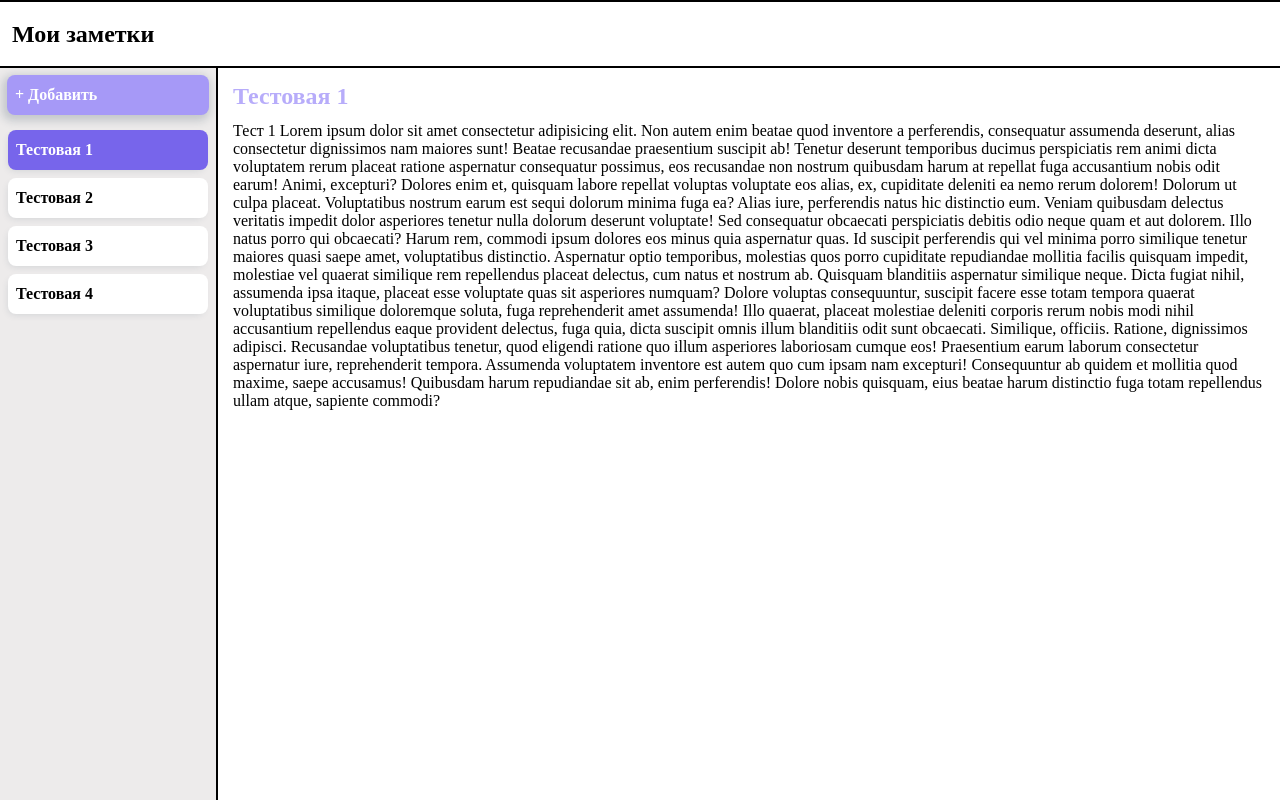
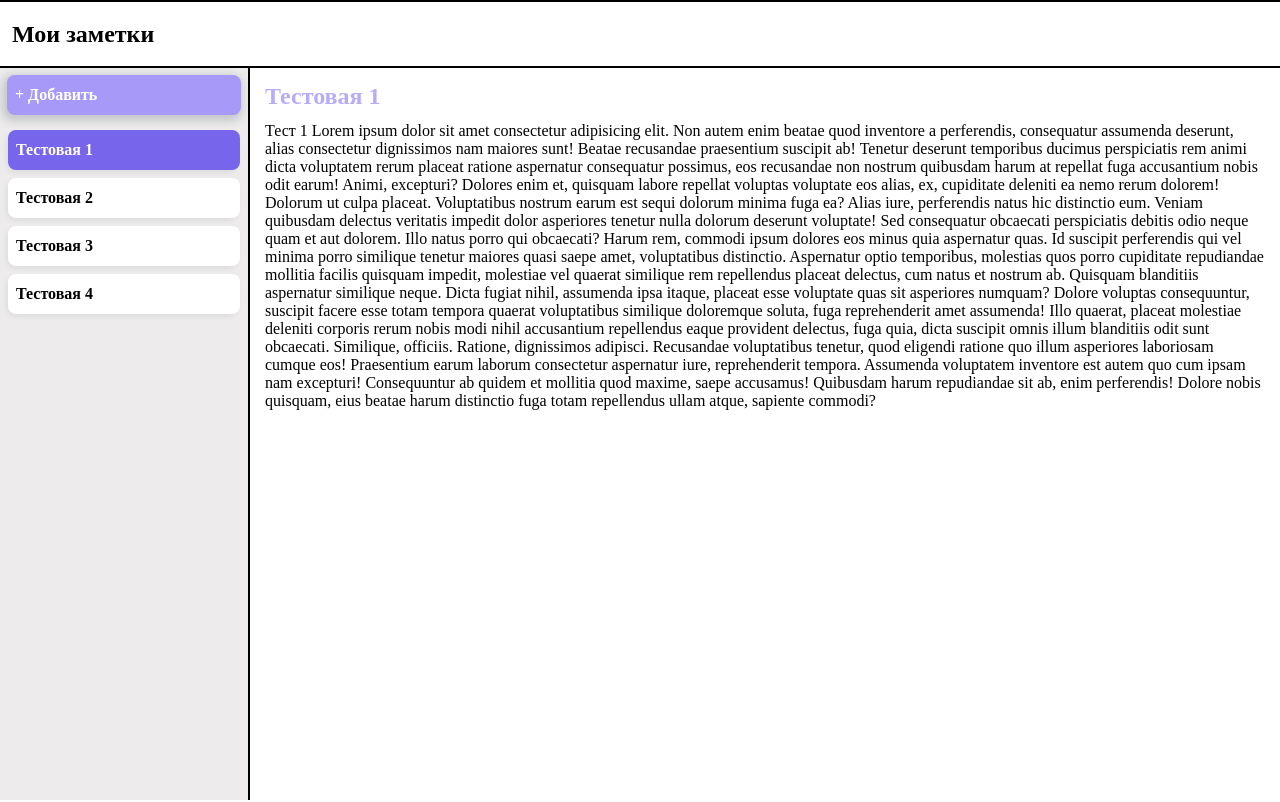
Before and after one commit to Coldfen/note-app, an Angular app: page /note/6aa54a05-c55a-4314-82ed-7da913b9e14f in a window 1280 px wide. Built offline with nearby package versions, Linux system fonts and the light colour scheme.

Commit message:
Мелкие правки 3

```diff
--- a/src/app/note-list-menu/note-list-menu.component.scss
+++ b/src/app/note-list-menu/note-list-menu.component.scss
@@ -2,6 +2,7 @@
   border-right: 2px solid black;
   height: 91.5vh;
   background-color: #edebeb;
+  width: 250px;
 }
 
 .add-button-wrapper {
```
